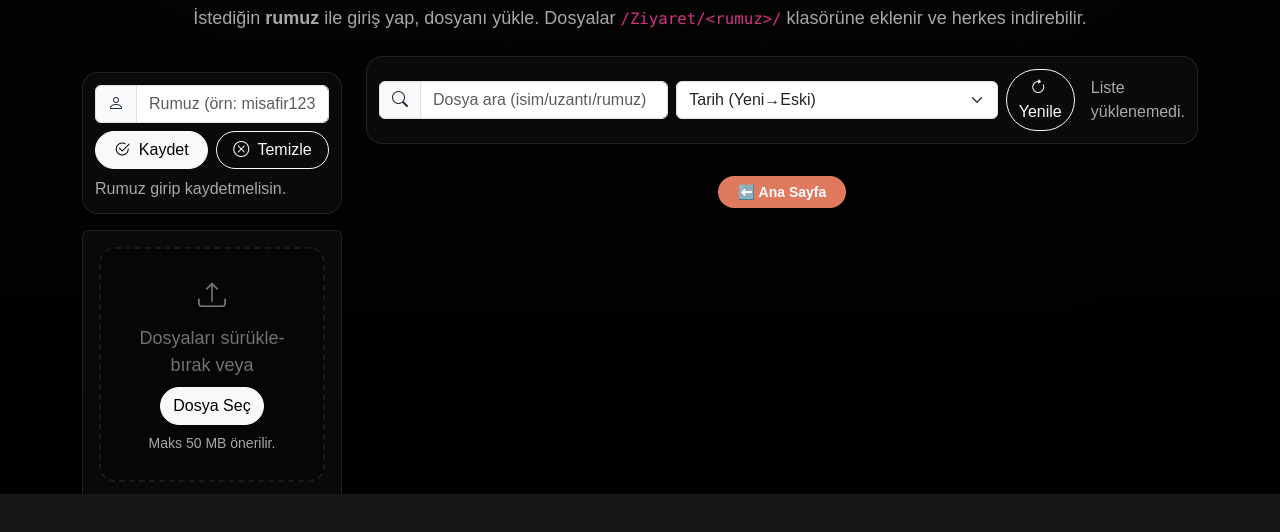
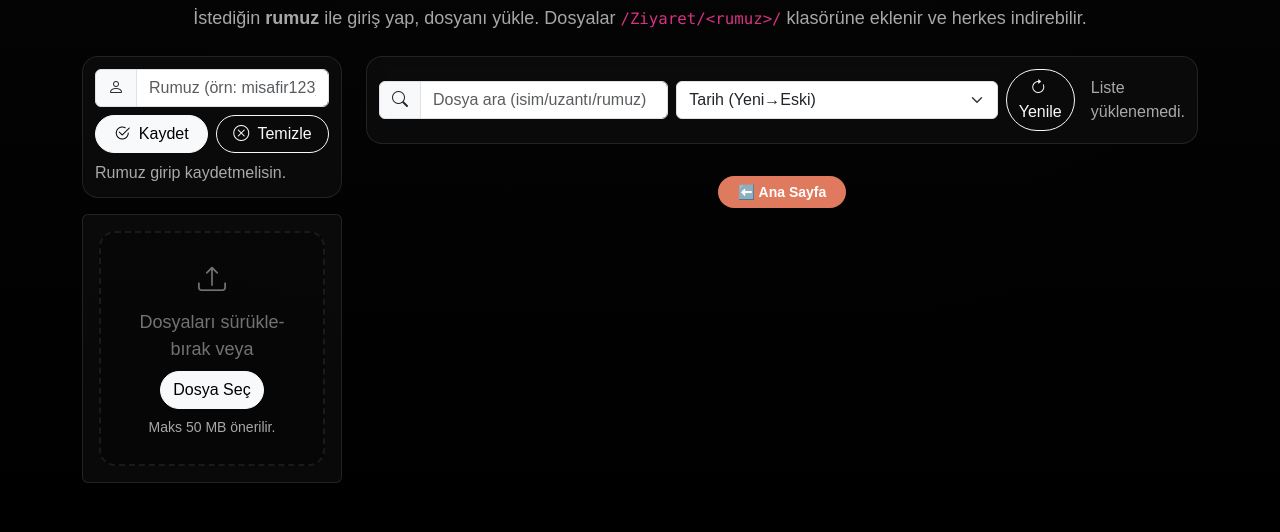
Before and after one commit to barisha-app/Barisha, a plain HTML site: page ziyaretdosya.html in a window 1280 px wide. Shown: the part 306-838 px from the top of the page. Before the commit the page ends 800 px from the top, so only its background shows below. Drawn offline with Linux system fonts and the light colour scheme; no server answers.

Commit message:
Update ziyaretdosya.html

```diff
--- a/ziyaretdosya.html
+++ b/ziyaretdosya.html
@@ -23,14 +23,14 @@
   .hero-section.ziyaret-hero{padding-top:220px!important;padding-bottom:40px}
   @media(min-width:992px){.hero-section.ziyaret-hero{padding-top:260px!important}}
 
-  /* Sol/sağ iki sütun düzeni */
+  /* İki sütun düzeni */
   .layout{display:flex; gap:24px}
   .left{flex:0 0 20%; min-width:260px}
   .right{flex:1}
   @media(max-width:991.98px){ .layout{flex-direction:column} .left{flex-basis:auto;min-width:0} }
 
-  /* Sol sütun: sticky */
-  .left-sticky{position:sticky; top:120px}
+  /* Sol sütun sticky */
+  .left-sticky{position:sticky; top:120px; align-self:flex-start}
 
   /* Cam görünümler */
   .toolbar{backdrop-filter:blur(8px);background:var(--glass);border:1px solid var(--stroke);border-radius:16px;padding:12px}
@@ -48,6 +48,17 @@
   /* Başlıklar/dosya adları net beyaz */
   h1,h2,h3,h4,h5,h6,.fw-semibold{color:#fff!important}
   h2 .bi{color:var(--accent)}
+
+  /* ==== Scroll kilidini kaldır ==== */
+  .hero-section,
+  .hero-section.hero-bg,
+  .hero-section.ziyaret-hero{
+    min-height: unset !important;
+    height: auto !important;
+    overflow: visible !important;
+    padding-bottom: 80px;
+  }
+  html, body { overflow-y: auto !important; }
 </style>
 </head>
 <body>
@@ -139,7 +150,6 @@
 
         <!-- SAĞ: %80 – Liste/Arama -->
         <section class="right">
-          <!-- Liste araçları -->
           <div class="toolbar d-flex flex-column flex-lg-row gap-2 align-items-stretch align-items-lg-center mb-3">
             <div class="input-group">
               <span class="input-group-text"><i class="bi-search"></i></span>
@@ -157,7 +167,6 @@
             <span id="status" class="ms-lg-2 muted-sm"><span class="spinner-sm me-2"></span> Yükleniyor...</span>
           </div>
 
-          <!-- Dosya listesi -->
           <div id="listArea" class="list group"></div>
 
           <div class="mt-4 text-center">
@@ -173,9 +182,10 @@
 <script>
 /* ====== AYARLAR ====== */
 const OWNER  = "barisha-app";
-const REPO   = "Barisha";
+const REPO   = "Barisha";   // repo adın
 const BRANCH = "main";
 const ROOT_ZIYARET = "Ziyaret";
+// Vercel/Netlify endpoint'in:
 const UPLOAD_ENDPOINT = "/api/upload";
 
 /* ====== UTILS ====== */
```
